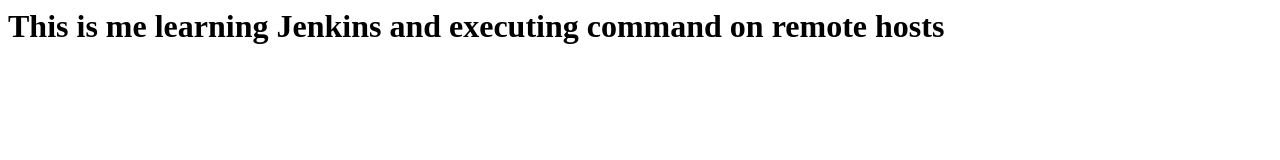
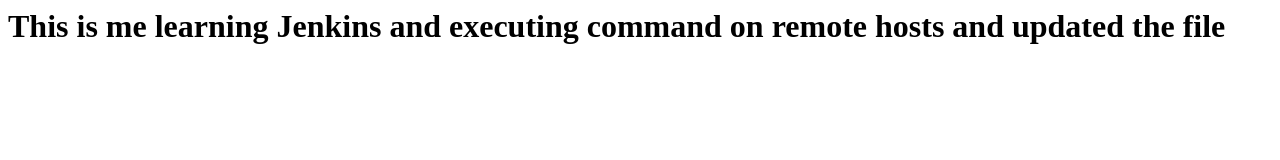
Before and after one commit to anshukk6469/basic, a plain HTML site: page index.html in a window 1280 px wide. Drawn offline with Linux system fonts and the light colour scheme.

Commit message:
Update index.html

```diff
--- a/index.html
+++ b/index.html
@@ -1 +1 @@
-<h1> This is me learning Jenkins and executing command on remote hosts </h1>
+<h1> This is me learning Jenkins and executing command on remote hosts and updated the file</h1>
```
